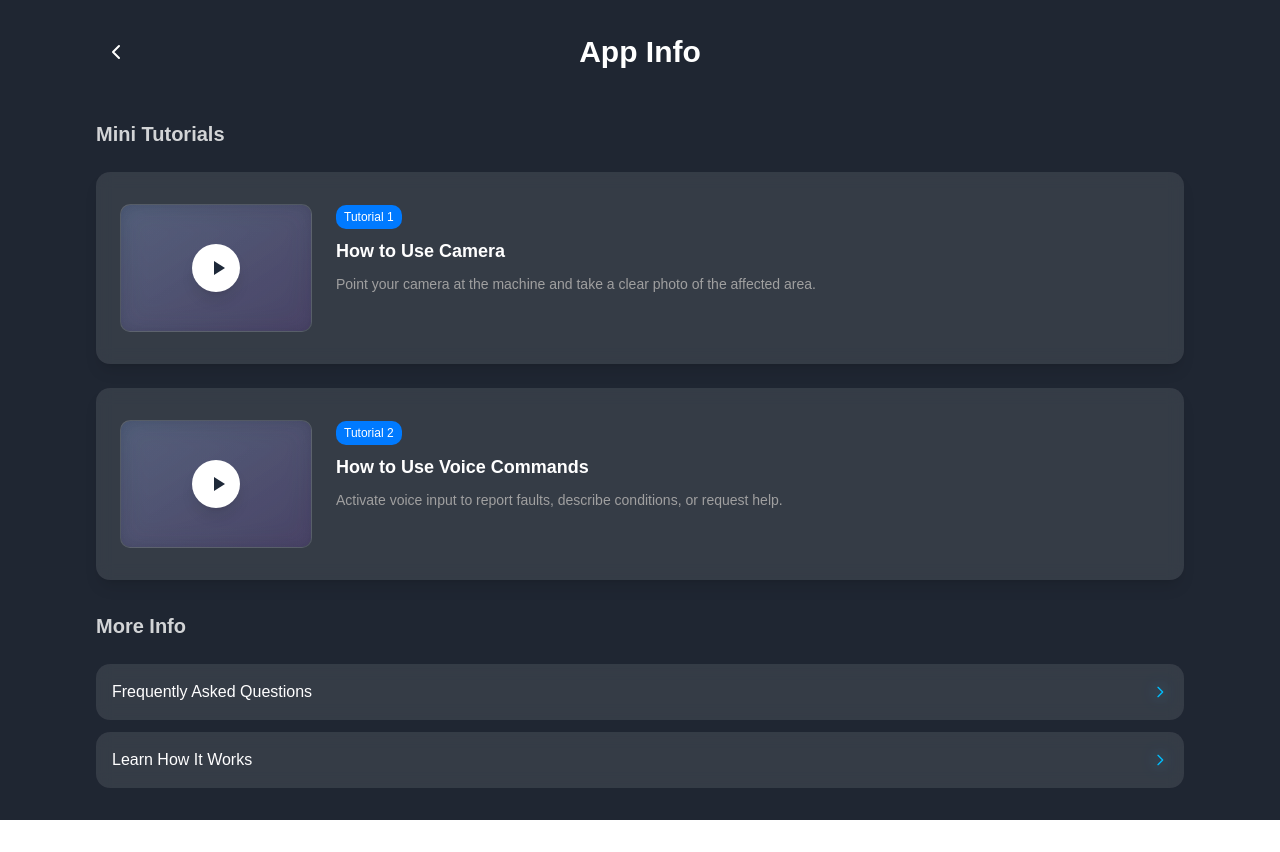
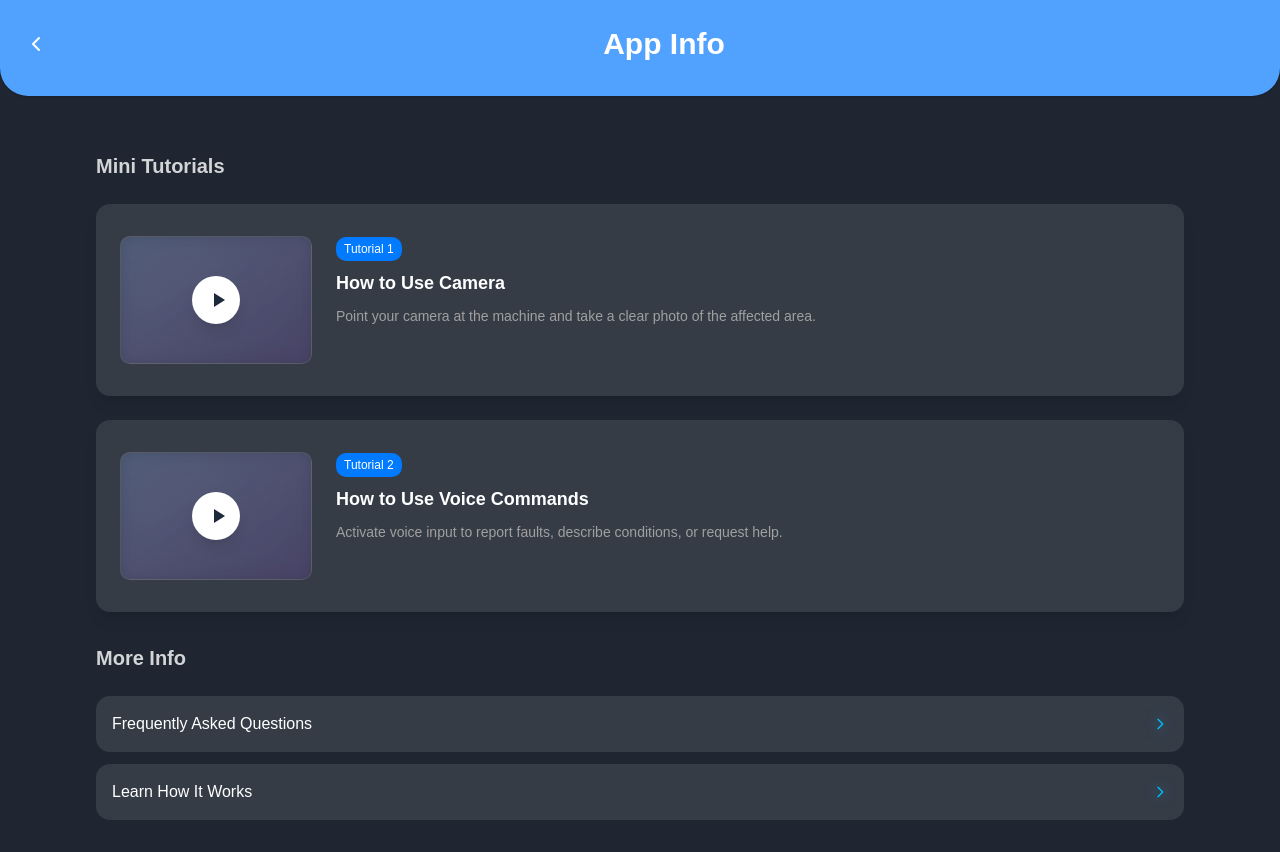
Before and after one commit to developer-bytespak/intellimaint-ai, a Next.js app: page /app-info in a window 1280 px wide. Before the commit the page ends 820 px from the top, so only its background shows below. Built offline with nearby package versions, Linux system fonts and the light colour scheme; no server answers.

Commit message:
App info improved

```diff
--- a/src/app/(dashboard)/app-info/page.tsx
+++ b/src/app/(dashboard)/app-info/page.tsx
@@ -50,19 +50,21 @@ export default function AppInfoPage() {
 
   return (
     <div className="min-h-screen bg-[#1f2632] text-white overflow-y-auto">
-      <div className="max-w-6xl mx-auto px-4 sm:px-6 lg:px-8 py-4 sm:py-6 lg:py-8">
-        {/* Header */}
-        <div className="flex items-center gap-2 mb-4 sm:mb-6">
+      {/* Header */}
+      <header className="bg-blue-400 dark:bg-blue-600 text-white rounded-b-[28px] shadow-sm">
+        <div className="flex items-center gap-2 pt-6 pb-8">
           <button
             onClick={handleBack}
-            className="p-2 hover:bg-white/10 rounded-full transition-colors"
+            className="p-2 hover:bg-blue-500 dark:hover:bg-blue-700 rounded-full transition-colors ml-4"
             aria-label="Go back"
           >
             <IconChevronLeft className="h-6 w-6 text-white" />
           </button>
-          <h1 className="text-xl sm:text-2xl lg:text-3xl font-bold text-white flex-1 text-center">App Info</h1>
-          <div className="w-10"></div> {/* Spacer for centering */}
+          <h1 className="text-xl sm:text-2xl lg:text-3xl font-bold flex-1 text-center pr-4">App Info</h1>
         </div>
+      </header>
+
+      <div className="max-w-6xl mx-auto px-4 sm:px-6 lg:px-8 py-4 sm:py-6 lg:py-8">
 
         {/* Mini Tutorials Section */}
         <div className="mb-6 sm:mb-8 pt-6">
```
